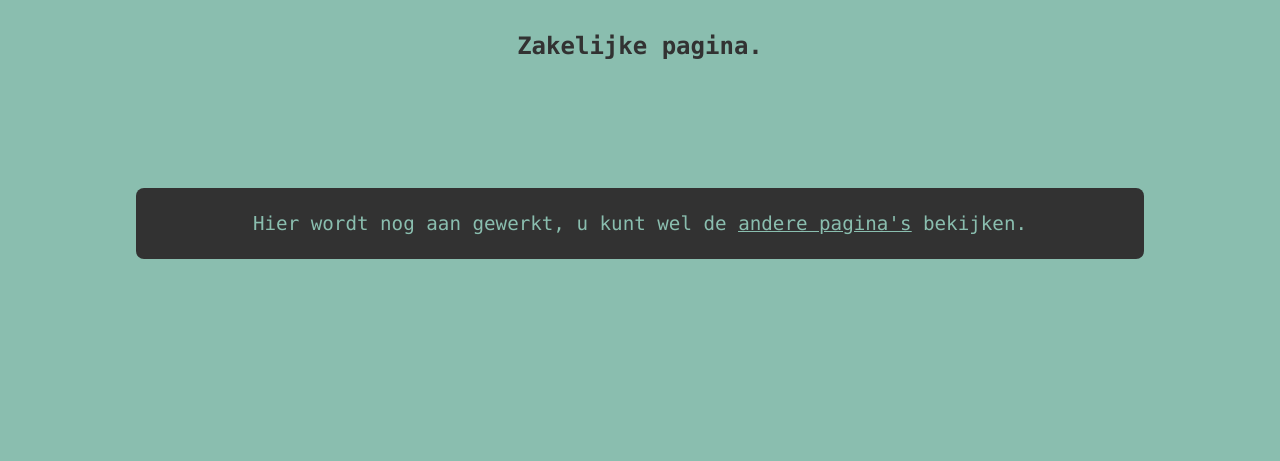
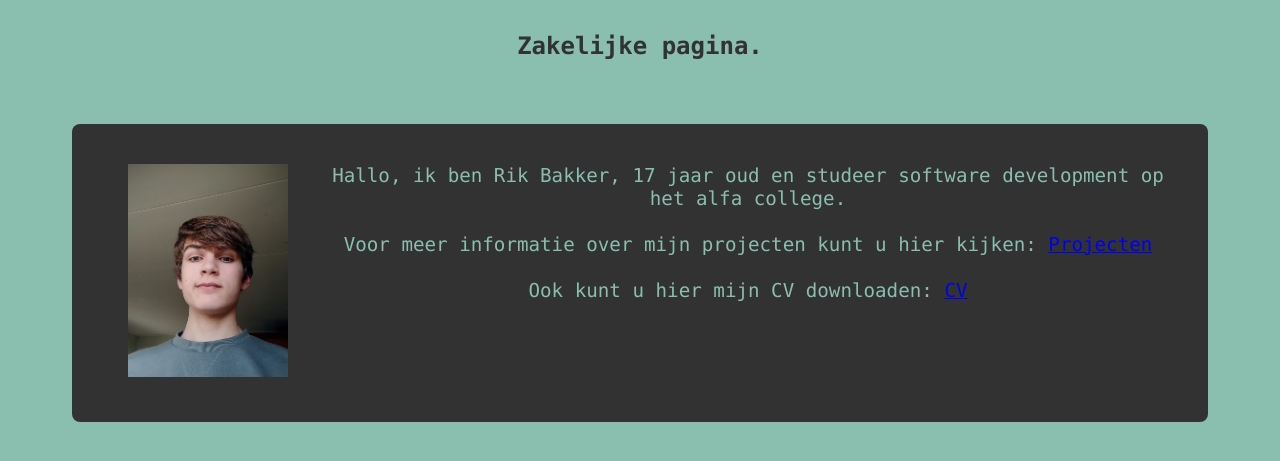
Before and after one commit to rikarjenbakker/rikarjenbakker.nl-1.1, a PHP site: page /zakelijk.html in a window 1280 px wide. Shown: the top 461 px of the page. Run offline with PHP 8.4, Linux system fonts and the light colour scheme.

Commit message:
fixed the issue and added a link to my github

```diff
--- a/css/style.css
+++ b/css/style.css
@@ -66,6 +66,12 @@ h3 {
   margin-left: 5rem;
 }
 
+.rikkie-zakelijk {
+  width: 10rem;
+  margin-left: 1rem;
+  padding-right: 2.5rem;
+}
+
 .home-button-parant {
   display: flex;
   justify-content: center;
@@ -81,13 +87,14 @@ h3 {
 }
 
 .zakelijke-tekst {
-  margin: 10vw;
+  margin: 5vw;
   text-align: center;
   background-color: #323232;
   color: #8abeaf;
   border-radius: 0.5rem;
-  padding: 1.5rem;
+  padding: 2.5rem 2.5rem 2.5rem 2.5rem;
   font-size: 1.2rem;
+  display: flex;
 }
 
 .zakelijke-link {
@@ -97,3 +104,10 @@ h3 {
 .zakelijke-link:hover {
   color: #969696;
 }
+
+.link-zakelijk {
+  width: min-content;
+  height: min-content;
+  margin: 0px;!important
+  padding: 0px;!important
+}
--- a/overig.html
+++ b/overig.html
@@ -22,6 +22,7 @@
             <li><a class="menu-item" href="javascriptdemo.html">Javascript demo</a></li>
             <li><a class="menu-item" href="/webgame/index.html">Webgame</a></li>
             <li><a class="menu-item" href="/webshop/index.php ">Webshop</a></li>
+            <li><a class="menu-item" href="https://github.com/rikarjenbakker">Mijn GitHub</a></li>
           </ul>
         </div>
       </p>
--- a/zakelijk.html
+++ b/zakelijk.html
@@ -13,9 +13,18 @@
   </head>
   <body>
     <h2>Zakelijke pagina.</h2>
-    <p class="zakelijke-tekst">
-      Hier wordt nog aan gewerkt, u kunt wel de <a class="zakelijke-link" href="/index.html"><u>andere pagina's</u><a>  bekijken.
-    </p>
+    <div class="zakelijke-tekst">
+      <div>
+        <img class="rikkie-zakelijk" src="img/rikkiebakker.jpg" alt="Rik Bakker">
+      </div>
+      <div >
+        Hallo, ik ben Rik Bakker, 17 jaar oud en studeer software development op het alfa college. <br><br>
+        Voor meer informatie over mijn projecten kunt u hier kijken:
+        <a class="link-zakelijk" href="overig.html">Projecten</a> <br><br>
+        Ook kunt u hier mijn CV downloaden:
+        <a class="link-zakelijk" href="img/cv.docx" download="cv.docx">CV</a>
+      </div>
+    </div>
     <script src="main.js"></script>
   </body>
 </html>
```
Also changed, not shown: 1 other file.
